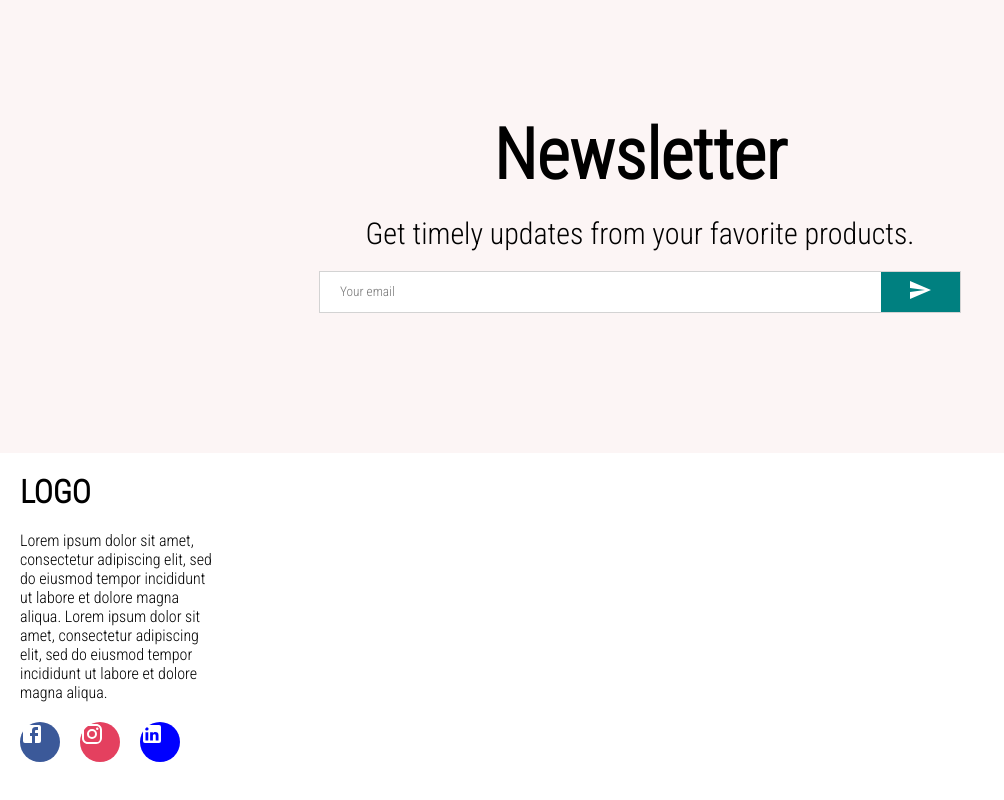
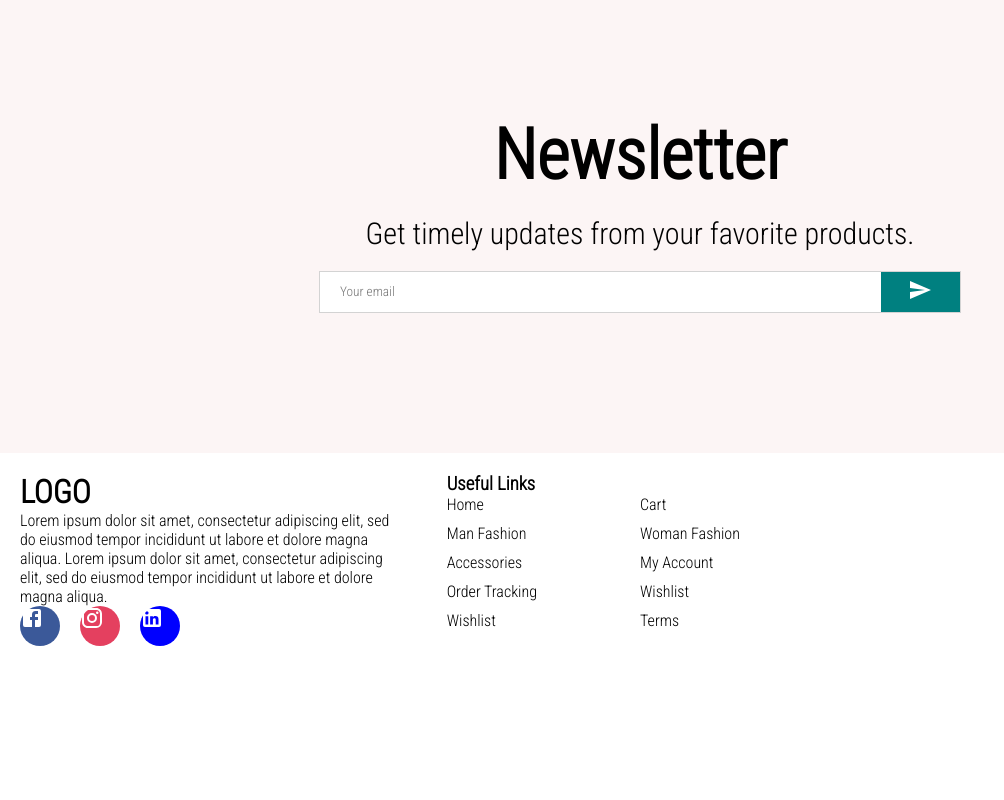
Before and after one commit to dzennank/Ecommerce-React, a React (Create React App) app: page / in a window 1280 px wide. Shown: the part 2263-3063 px from the top of the page, without its empty margins (0-1004 px from the left). After the commit the page ends 2929 px from the top, so only its background shows below. Built offline with nearby package versions, Linux system fonts and the light colour scheme.

Commit message:
footer list

```diff
--- a/src/components/Footer.jsx
+++ b/src/components/Footer.jsx
@@ -5,12 +5,14 @@
 import LinkedInIcon from '@mui/icons-material/LinkedIn';
 
 const Container = styled.div`
-    height: 80px;
-    displey: flex;
-
 
 
 `
+const Wrapper = styled.div`
+
+display: flex;
+`
+
 const Left = styled.div`
     flex: 1;
     display: flex;
@@ -22,6 +24,7 @@
 flex: 1;
 padding: 20px;
 
+
 `
 const Right = styled.div`
 flex: 1;
@@ -32,7 +35,6 @@
 `
 const Desc = styled.p`
 
-    margin: 20px 130vh 20px 0;
 
 `
 const SocialContainer = styled.div`
@@ -49,13 +51,27 @@
         margin-right: 20px;
 
 `
+const Title = styled.h3`
 
+`
+const List = styled.ul`
+margin: 0;
+  padding: 0;
+  list-style: none;
+  display: flex;
+  flex-wrap: wrap;
+`
+const ListItem = styled.li`
+width: 50%;
+  margin-bottom: 10px;
+`
 
 
 
 const Footer = () => {
   return (
     <Container>
+    <Wrapper>
         <Left>
             <Logo>LOGO</Logo>
             <Desc>Lorem ipsum dolor sit amet, consectetur adipiscing elit,
@@ -74,8 +90,23 @@
                  </SocialIcon>
              </SocialContainer>
         </Left>
-        <Center></Center>
+        <Center>
+        <Title>Useful Links</Title>
+        <List>
+          <ListItem>Home</ListItem>
+          <ListItem>Cart</ListItem>
+          <ListItem>Man Fashion</ListItem>
+          <ListItem>Woman Fashion</ListItem>
+          <ListItem>Accessories</ListItem>
+          <ListItem>My Account</ListItem>
+          <ListItem>Order Tracking</ListItem>
+          <ListItem>Wishlist</ListItem>
+          <ListItem>Wishlist</ListItem>
+          <ListItem>Terms</ListItem>
+        </List>
+        </Center>
         <Right></Right>
+        </Wrapper>
     </Container>
   )
 }
```
